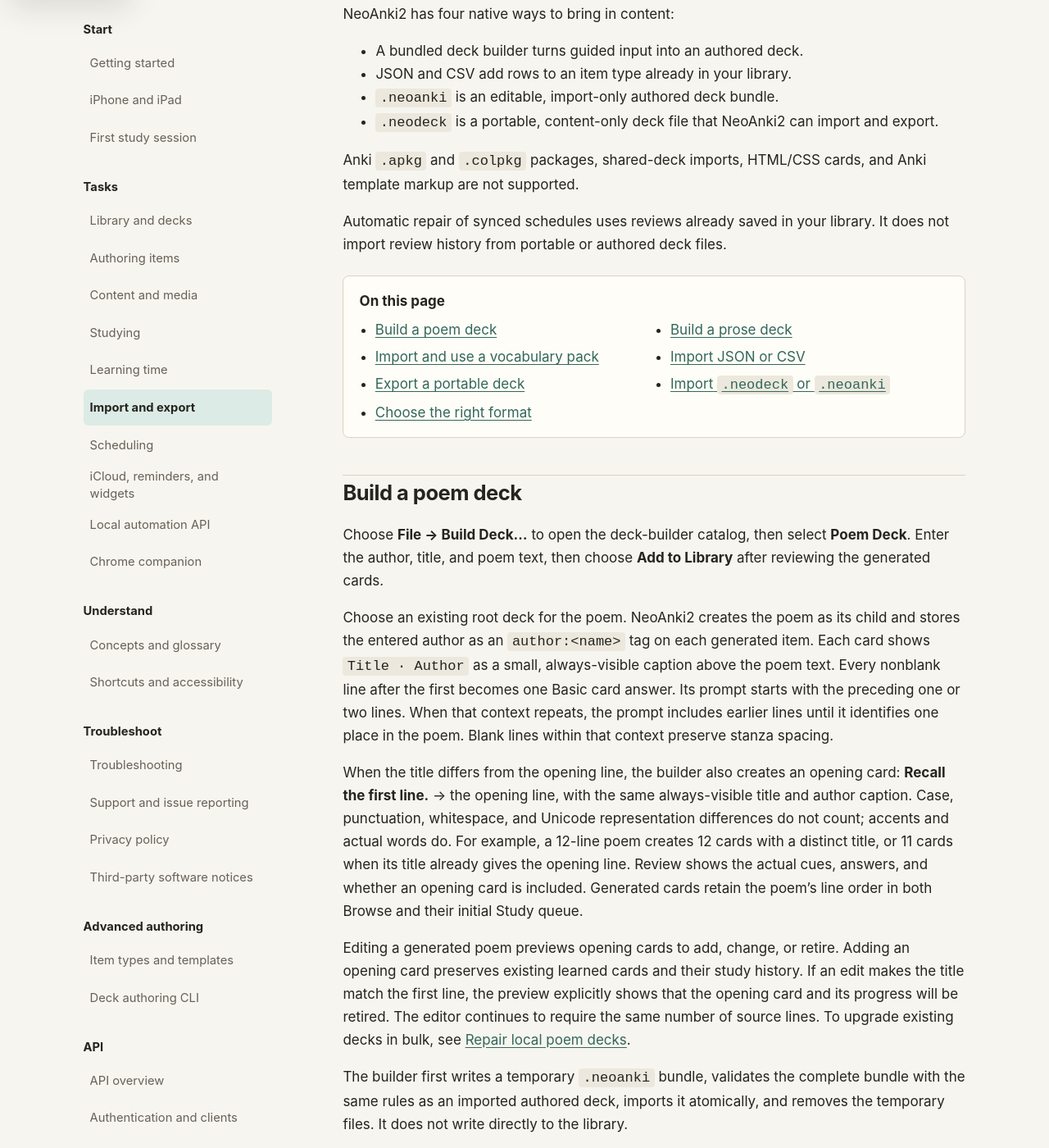
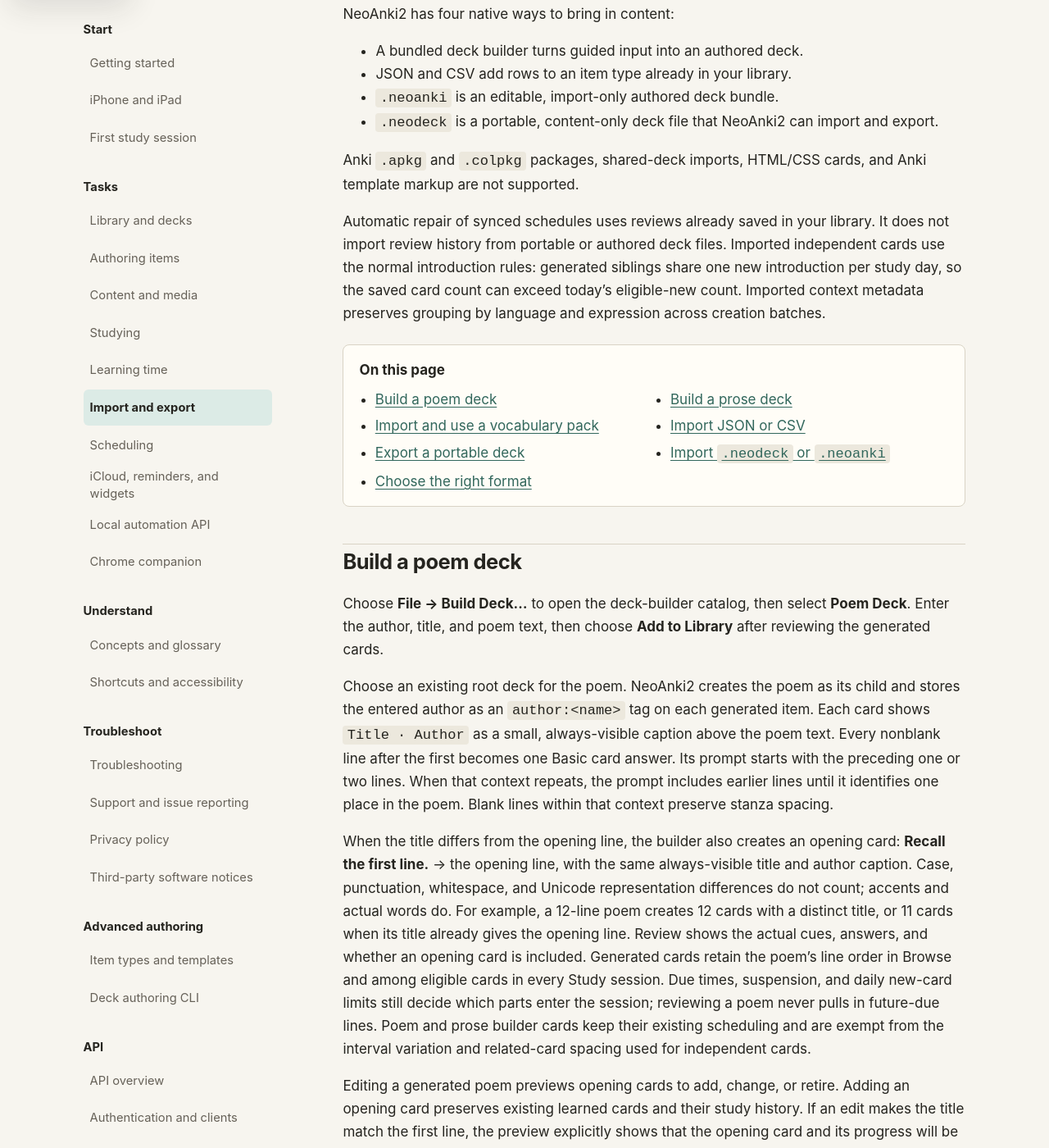
Before and after one commit to neoanki2/neoanki2, a Jekyll site: the page built from docs/user/import-export.md, in a window 1280 px wide and 1400 px high, scrolled down 254 px. Shown: the whole window at 82% size. Built offline with Jekyll 4.4.1, drawn with Linux system fonts in a browser that asks for light colours.

Commit message:
Document related-card spacing across affected workflows

```diff
--- a/docs/user/import-export.md
+++ b/docs/user/import-export.md
@@ -20,6 +20,10 @@
 
 Automatic repair of synced schedules uses reviews already saved in your library.
 It does not import review history from portable or authored deck files.
+Imported independent cards use the normal introduction rules: generated siblings
+share one new introduction per study day, so the saved card count can exceed
+today's eligible-new count. Imported context metadata preserves grouping by
+language and expression across creation batches.
 
 <nav class="local-toc" aria-label="On this page" markdown="1">
 **On this page**
@@ -54,7 +58,11 @@
 For example, a 12-line poem creates 12 cards with a distinct title, or 11 cards
 when its title already gives the opening line. Review shows the actual cues,
 answers, and whether an opening card is included. Generated cards
-retain the poem's line order in both Browse and their initial Study queue.
+retain the poem's line order in Browse and among eligible cards in every Study
+session. Due times, suspension, and daily new-card limits still decide which
+parts enter the session; reviewing a poem never pulls in future-due lines.
+Poem and prose builder cards keep their existing scheduling and are exempt from
+the interval variation and related-card spacing used for independent cards.
 
 Editing a generated poem previews opening cards to add, change, or retire.
 Adding an opening card preserves existing learned cards and their study history.
```
Also changed, not shown: docs/user/authoring-items.md (+8 -0 lines), docs/user/iphone-ipad.md (+7 -0 lines), docs/user/item-types-and-templates.md (+6 -0 lines), docs/user/library-and-decks.md (+7 -0 lines), docs/user/shortcuts-accessibility.md (+6 -0 lines).
